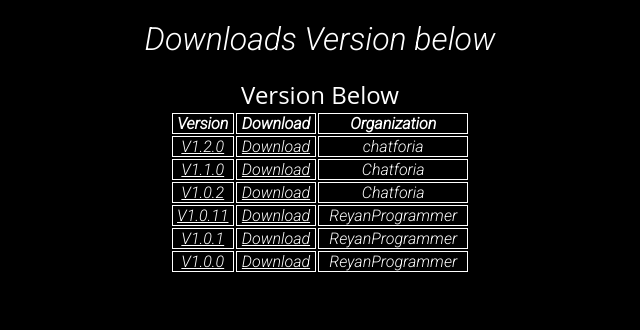
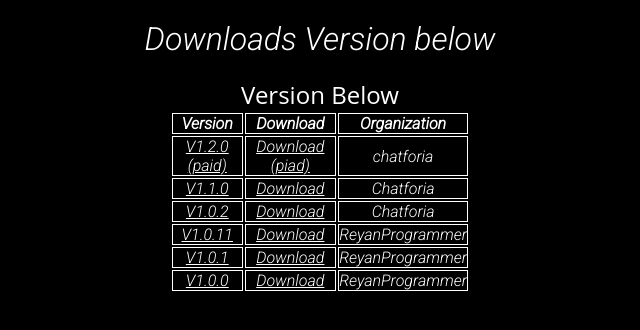
Before and after one commit to chatforia/chatforia-site, a Flask app: page /downloads in a window 1280 px wide. Shown: the top 330 px of the page, without its empty margins (320-960 px from the left). Run offline with Flask 2, Linux system fonts and the light colour scheme.

Commit message:
Added downloads.html

```diff
--- a/templates/downloads.html
+++ b/templates/downloads.html
@@ -65,12 +65,11 @@
 
       <tbody>
         <tr>
-          <td><a href="/V1.2.0patchnotes">V1.2.0</a></td>
+          <td><a href="/V1.2.0patchnotes">V1.2.0 (paid)</a></td>
           <td>
             <a
-              href="{{ url_for('static', filename='versions/chatforia 1.2.0.msi') }}"
-              download="Chatforia 1.2.0 x86.msi"
-              >Download</a
+              href="https://chatforiaproductspayment.test.onfastspring.com/chatforia-1-2-0"
+              >Download (piad)</a
             >
           </td>
           <td>chatforia</td>
```
